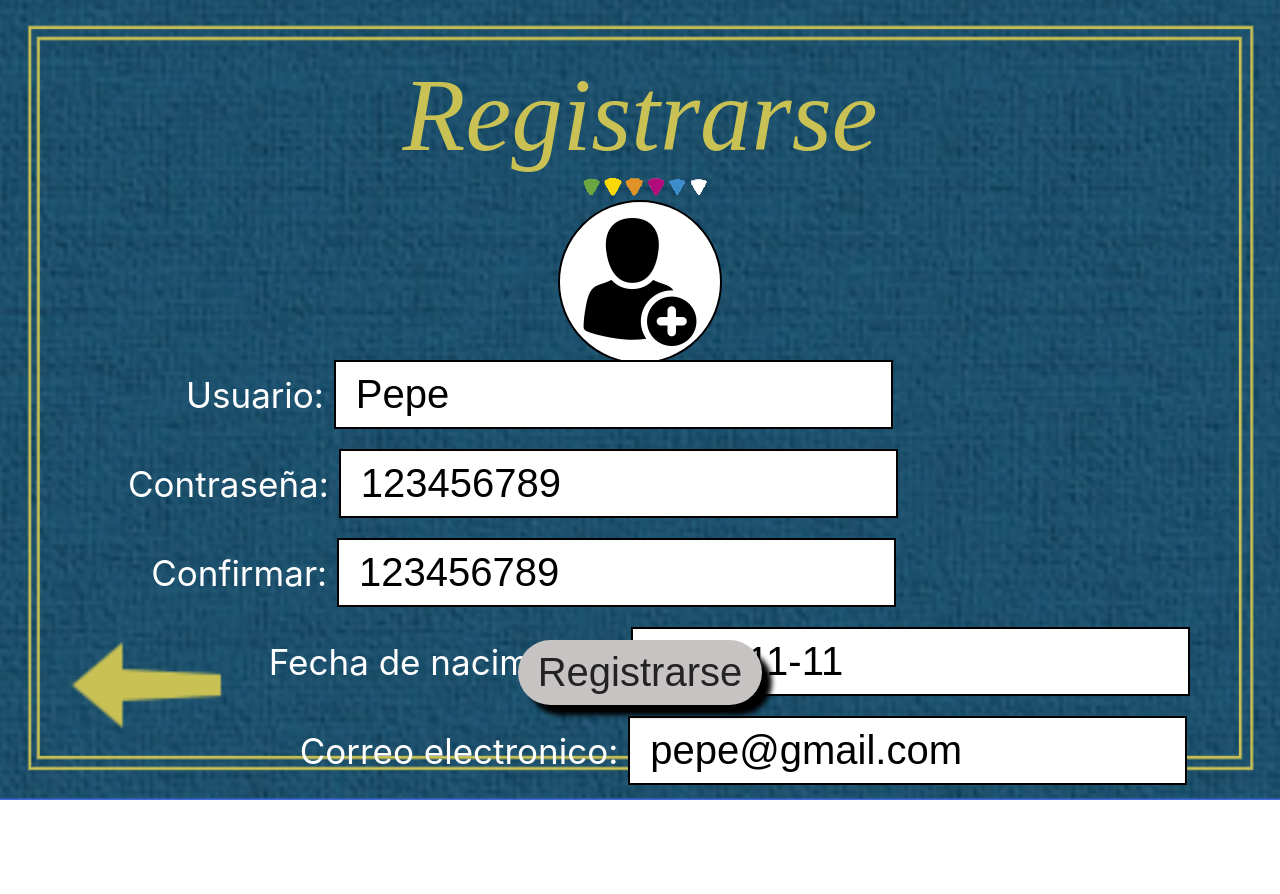
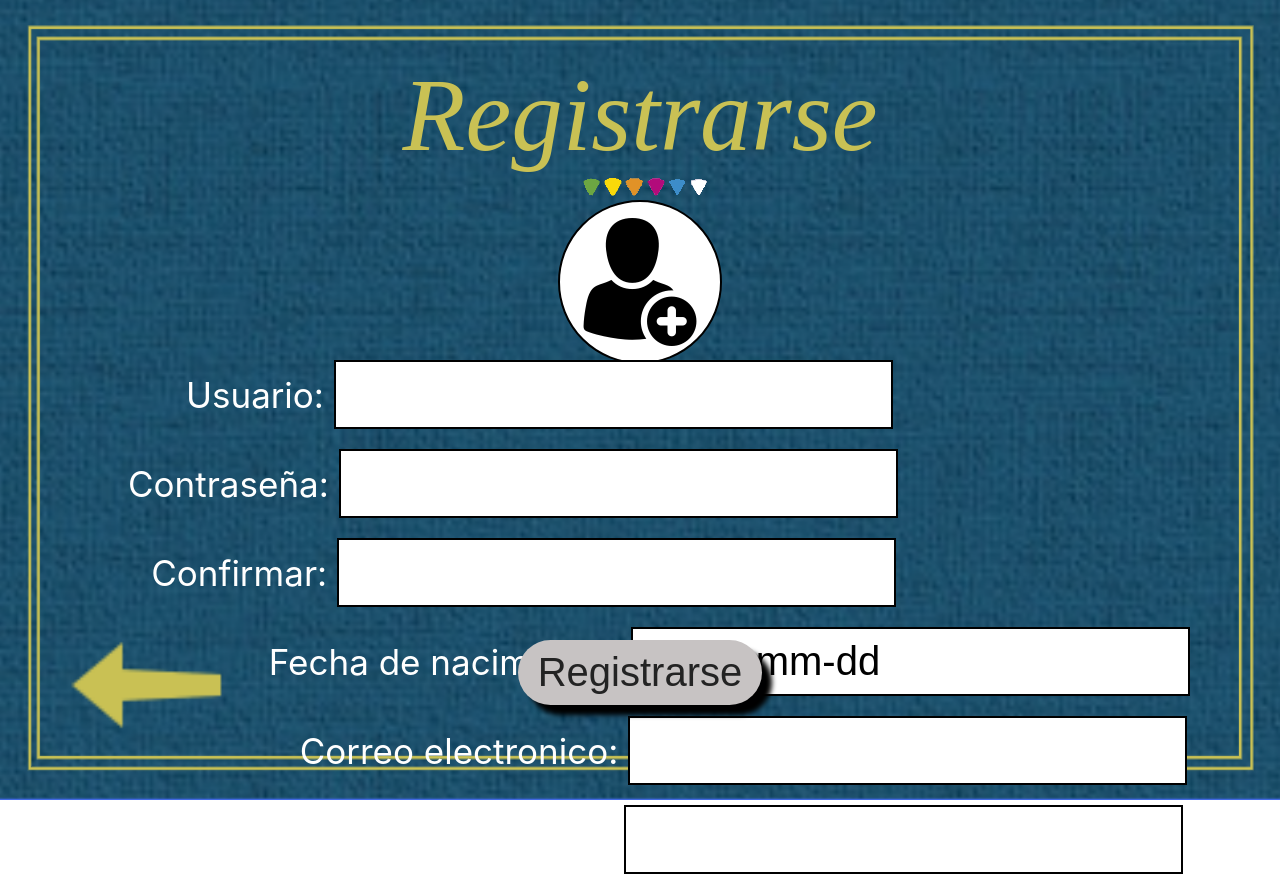
Before and after one commit to UNIZAR-30226-2023-02/Front-Web, a React (Create React App) app in the folder trivialb2b/: page /Registrarse in a window 1280 px wide. Before the commit the page ends 805 px from the top, so only its background shows below. Built offline with nearby package versions, Linux system fonts and the light colour scheme.

Commit message:
Co-authored-by: Rober-Garcia <Rober-Garcia@users.noreply.github.com>

```diff
--- a/trivialb2b/src/InicioSesion.js
+++ b/trivialb2b/src/InicioSesion.js
@@ -31,6 +31,7 @@ const InicioSesion = () => {
   const [usuario, setUsuario] = useState();
 
   const navigate = useNavigate();
+
   const handleChange = (e) => {
     setBody({
       ...body,
@@ -43,7 +44,6 @@ const InicioSesion = () => {
   };
 
   const IniciarSesion = () => {
-    console.log(body);
 
     fetch(URL, {
       method: "POST",
@@ -54,7 +54,7 @@ const InicioSesion = () => {
       .then((data) => {console.log(data)
 
         if ((body.username=="") && (body.password=="")) {
-          setErorres("Campos vacíos");
+          setErorres("Algún campo está vacío");
         }
         else if (data.OK == "True"){
           setErorres("");
--- a/trivialb2b/src/Perfil.js
+++ b/trivialb2b/src/Perfil.js
@@ -2,10 +2,10 @@ import React, { useState } from "react";
 import './Estilos/App.css';
 import { useNavigate } from 'react-router-dom';
 import Atras from './Imagenes/Atras.png';
-import { useSession, setSession } from 'react-session';
+import { sessionStorage } from 'web-storage';
 
-const URL = "http://b64b-146-158-156-138.eu.ngrok.io/api/usuarios/datos/";
-//const URL = "http://51.142.118.71:8000/api/usuarios/login/";
+//const URL = "http://b64b-146-158-156-138.eu.ngrok.io/api/usuarios/datos/";
+const URL = "http://51.142.118.71:8000/api/usuarios/login/";
 
 function CuadroTexto(props) {
   return (
@@ -22,28 +22,34 @@ function CuadroTexto(props) {
 }
 
 const Perfil = () => {
-  const body = { username:"pepe1"};
+  const [body, setBody] = useState({ username: "", fecha_nac: "", correo: " ", telefono: ""});
+  const navigate = useNavigate();
+  const [show, setShow] = useState(true);
+  const [show2, setShow2] = useState(true);
 
+  const usuario = localStorage.getItem('usuario');
+  console.log(usuario);
+
+  const ConseguirDatos = () => {
     fetch(URL, {
       method: "POST",
       headers: { "Authorization": "Token " + "d0f4d83aa08fa8fde4ebb00ac44b43099d47424d" },
       body: JSON.stringify(body),
     })
       .then((response) => response.json())
-    .then((data) => console.log(data))
-    .catch((error) => console.error(error));
+      .then((data) => {console.log(data)
+        body.username= data.username;
+        body.fecha_nac=data.fecha_nac;
+        body.correo= data.correo;
+        body.telefono=data.telefono;
+      })
+    };
 
 
 
-  const [body1, setBody1] = useState({ username: "", fecha_nac: "dd-mm-aaaa", correo: " ", telefono: ""});
-  const [errores, setErorres] = useState("");
-  const navigate = useNavigate();
-  const [show, setShow] = useState(true);
-  const [show2, setShow2] = useState(true);
-
   const handleChange = (e) => {
-    setBody1({
-      ...body1,
+    setBody({
+      ...body,
       [e.target.name]: e.target.value,
     });
   };
@@ -57,8 +63,7 @@ const Perfil = () => {
   };
 
   const Confirmar = () => {
-    console.log(body);
-    //navigate(process.env.PUBLIC_URL + '/MenuJuego');
+    console.log(body);;
 
     fetch(URL, {
       method: "POST",
@@ -121,15 +126,15 @@ const Perfil = () => {
         <form className="App-Input" style={{left: "4%", top:"50%", height:"30%", width: "92%", position: "absolute"}}>
           <div className="App-CuadrosTextoIzq" >
             <div style={{marginLeft:"7%"}}>
-              <CuadroTexto texto="Nombre Usuario" label="username" nombre="username" valor={body1.username} funcion={handleChange} />
+              <CuadroTexto texto="Nombre Usuario" label="username" nombre="username" valor={body.username} funcion={handleChange} />
             </div>
-            <CuadroTexto texto="Fecha de nacimiento" label="fecha_nac" nombre="fecha_nac" valor={body1.fecha_nac} funcion={handleChange} />
+            <CuadroTexto texto="Fecha de nacimiento" label="fecha_nac" nombre="fecha_nac" valor={body.fecha_nac} funcion={handleChange} />
           </div>
           <div className="App-CuadrosTextoDer">
 
-              <CuadroTexto texto="Correo electronico" type="email" label="correo" nombre="correo" valor={body1.correo} funcion={handleChange} />
+              <CuadroTexto texto="Correo electronico" type="email" label="correo" nombre="correo" valor={body.correo} funcion={handleChange} />
             <div style={{marginLeft: "7%"}}>
-              <CuadroTexto texto="Teléfono móvil" type="number" label="telefono" nombre="telefono" valor={body1.telefono} funcion={handleChange} />
+              <CuadroTexto texto="Teléfono móvil" type="number" label="telefono" nombre="telefono" valor={body.telefono} funcion={handleChange} />
             </div>
           </div>
         </form>
--- a/trivialb2b/src/Registrarse.js
+++ b/trivialb2b/src/Registrarse.js
@@ -12,10 +12,11 @@ function CuadroTexto(props) {
     <div>
       <a> {props.texto}:  </a>
       <input className="App-textoNegro"
+        type={props.type}
         label={props.label}
         name={props.nombre}
         value={props.valor}
-        onChange={props.funcion}
+        onChange={props.accion}
       />
     </div>
   )
@@ -23,8 +24,9 @@ function CuadroTexto(props) {
 
 
 const Registrarse = () => {
-  const [body, setBody] = useState({ username: "Pepe", password: "123456789", confirm_password: "123456789", fecha_nac: "1111-11-11", correo: "pepe@gmail.com", telefono:"123456789"});
+  const [body, setBody] = useState({ username: "", password: "", confirm_password: "", fecha_nac: "aaaa-mm-dd", correo: "", telefono:""});
   const [errores, setErorres] = useState("");
+  const [usuario, setUsuario] = useState();
 
   const navigate = useNavigate();
 
@@ -41,8 +43,6 @@ const Registrarse = () => {
 
 
   const Registrarse = () => {
-    console.log(body);
-    //navigate(process.env.PUBLIC_URL + '/MenuJuego');
 
     fetch(URL, {
       method: "POST",
@@ -50,29 +50,33 @@ const Registrarse = () => {
       body: JSON.stringify(body),
     })
       .then((response) => response.json())
-      //.then((data) => console.log(data))
+      .then((data) => {console.log(data)
 
-      .then((data) => {
-        console.log(data)
-        if (data.OK == "True"){
+        if ((body.username="")&&(body.password="") && (body.confirm_password="") && (body.fecha_nac="") && (body.correo="") && (body.telefono="")) {
+          setErorres("Algún campo esta vacío");
+        }
+        else if (data.OK == "True"){
           setErorres("");
           navigate(process.env.PUBLIC_URL+'/MenuJuego');
         }
         else {
           if (data.error_username !== "") {
-            setErorres("Error name");
+            setErorres(data.error_username);
           }
           else if (data.error_password !== ""){
-            setErorres("Error password");
+            setErorres(data.error_password);
           }
           else if (data.error_confirm_password !== ""){
-            setErorres("Error confirm password");
+            setErorres(data.error_confirm_password);
           }
           else if (data.error_fecha_nac !== ""){
-            setErorres("Error fecha nac");
+            setErorres(data.error_fecha_nac);
           }
           else if (data.error_correo !== ""){
-            setErorres("Error correo");
+            setErorres(data.error_correo);
+          }
+          else if (data.error_telefono !== "") {
+            setErorres(data.error_telefono);
           }
         }
       })
@@ -90,20 +94,26 @@ const Registrarse = () => {
           <form className="App-Input" style={{left: "10%", top:"45%", height:"30%", width: "83%", position: "absolute"}}>
             <div className="App-CuadrosTextoIzq" >
               <div style={{marginLeft:"6.9%"}}>
-                <CuadroTexto texto="Usuario" label="username" nombre="username" valor={body.username} funcion={handleChange} />
+                <CuadroTexto texto="Usuario" type="username" label="username" nombre="username" valor={body.username} accion={handleChange} />
               </div>
-              <CuadroTexto texto="Contraseña" type="password" label="password" nombre="password"  valor={body.password} funcion={handleChange} />
+              <CuadroTexto texto="Contraseña" type="password" label="password" nombre="password"  valor={body.password} accion={handleChange} />
               <div style={{marginLeft:"2.8%"}}>
-                <CuadroTexto texto="Confirmar" type="password" label="confpassword" nombre="confirm_password"  valor={body.confirm_password} funcion={handleChange} />
+                <CuadroTexto texto="Confirmar" type="password" label="confpassword" nombre="confirm_password"  valor={body.confirm_password} accion={handleChange} />
               </div>
             </div>
             <div className="App-CuadrosTextoDer" >
-              <CuadroTexto texto="Fecha de nacimiento" label="fecha_nac" nombre="fecha_nac"  valor={body.fecha_nac} funcion={handleChange} />
+              <CuadroTexto texto="Fecha de nacimiento" type="fecha_nac" label="fecha_nac" nombre="fecha_nac"  valor={body.fecha_nac} accion={handleChange} />
               <div style={{marginLeft:"3%"}}>
-                <CuadroTexto texto="Correo electronico" type="email" label="correo" nombre="correo" valor={body.correo} funcion={handleChange} />
+                <CuadroTexto texto="Correo electronico" type="email" label="correo" nombre="correo" valor={body.correo} accion={handleChange} />
+              </div>
+              <div style={{marginLeft:"20%"}}>
+                <CuadroTexto texto="Telefono" type="telefono" label="telefono" nombre="telefono"  valor={body.telefono} accion={handleChange} />
               </div>
             </div>
           </form>
+          <div style={{top:"62%", position:"absolute", fontSize:"25px"}}>
+            <font color="red" > {errores}</font>
+          </div>
           <button className="App-boton" style= {{top: "80%", left: "auto", position:"absolute"}} onClick={() => Registrarse()} >
             Registrarse
           </button>
```
Lines whose indentation alone changed are shown as unchanged.
